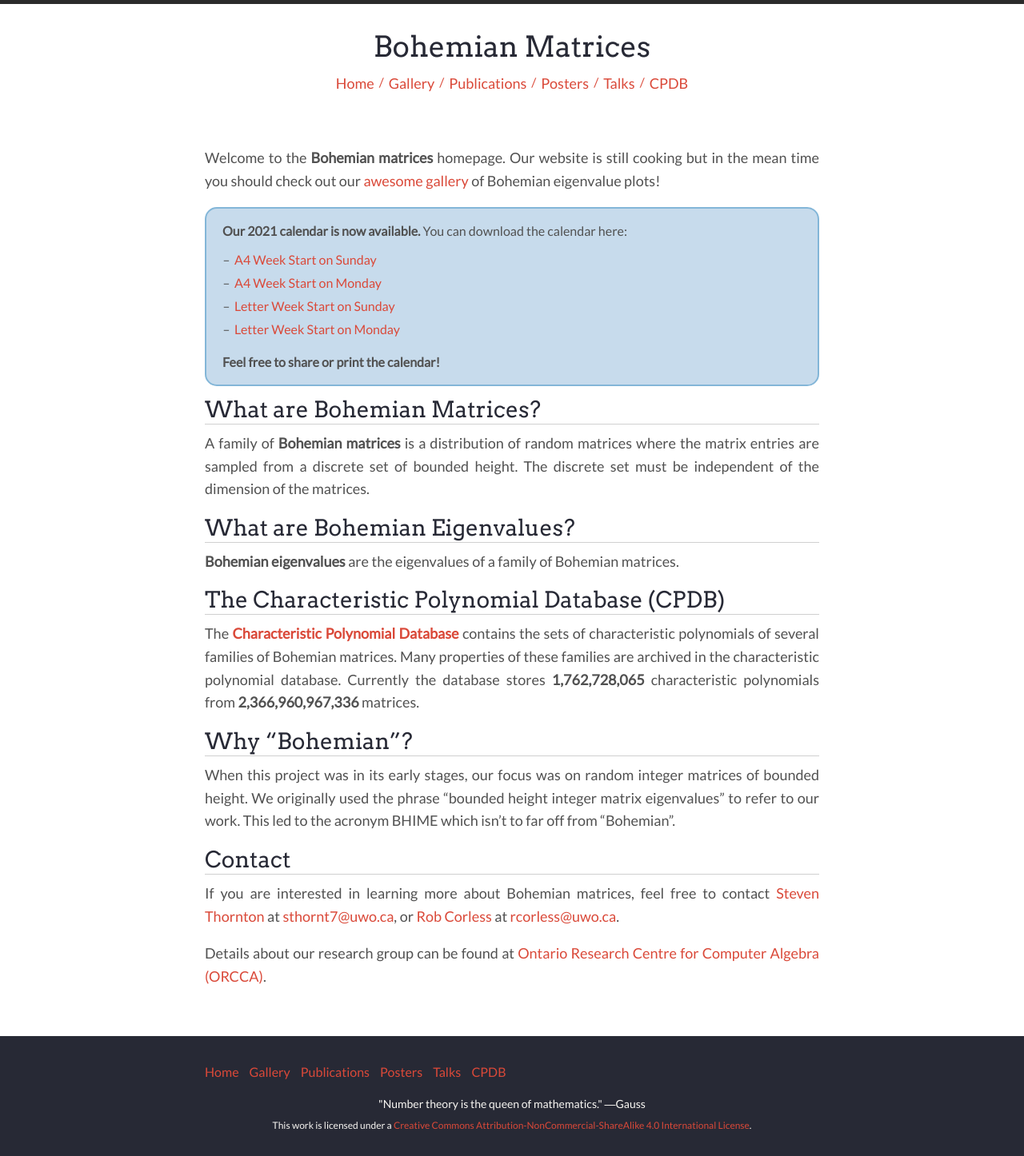
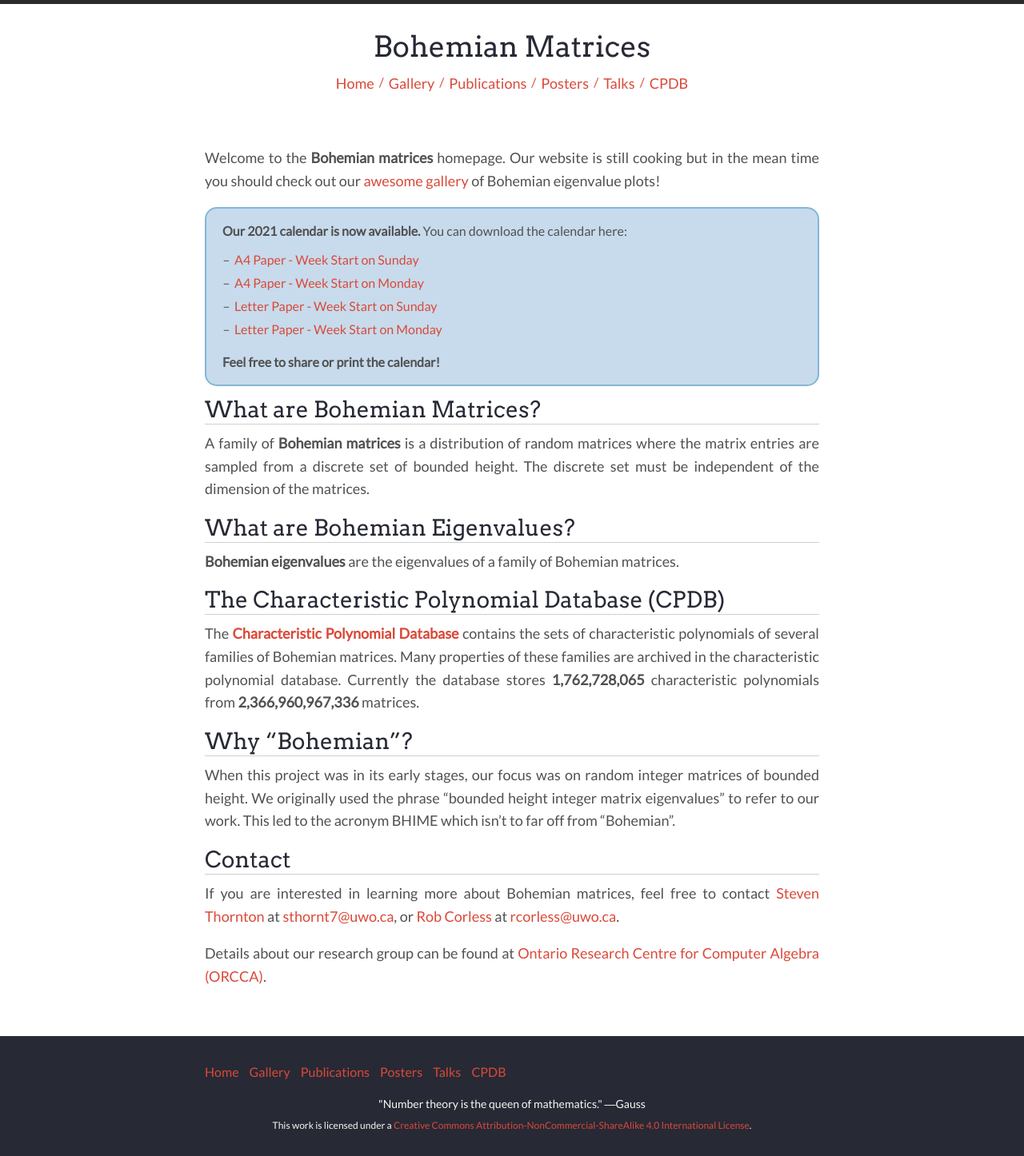
Before and after one commit to BohemianMatrices/BohemianMatrices, a Jekyll site: the page built from index.md, in a window 1280 px wide. Shown: the whole page at 80% size. Built offline with Jekyll 4.4.1, drawn with Linux system fonts in a browser that asks for light colours; nearby versions of some CDN libraries.

Commit message:
Updated calendar text

```diff
--- a/index.md
+++ b/index.md
@@ -11,10 +11,10 @@ Welcome to the __Bohemian matrices__ homepage. Our website is still cooking but
 <br><br>
 
 <ul>
-<li><a href="http://assets.bohemianmatrices.com/calendar/2021_Bohemian_Wall_CalendarA4Sunday.pdf" target="_blank">A4 Week Start on Sunday</a></li>
-<li><a href="http://assets.bohemianmatrices.com/calendar/2021_Bohemian_Wall_CalendarA4Monday.pdf" target="_blank">A4 Week Start on Monday</a></li>
-<li><a href="http://assets.bohemianmatrices.com/calendar/2021_Bohemian_Wall_CalendarLetterSunday.pdf" target="_blank">Letter Week Start on Sunday</a></li>
-<li><a href="http://assets.bohemianmatrices.com/calendar/2021_Bohemian_Wall_CalendarLetterMonday.pdf" target="_blank">Letter Week Start on Monday</a></li>
+<li><a href="http://assets.bohemianmatrices.com/calendar/2021_Bohemian_Wall_CalendarA4Sunday.pdf" target="_blank">A4 Paper - Week Start on Sunday</a></li>
+<li><a href="http://assets.bohemianmatrices.com/calendar/2021_Bohemian_Wall_CalendarA4Monday.pdf" target="_blank">A4 Paper - Week Start on Monday</a></li>
+<li><a href="http://assets.bohemianmatrices.com/calendar/2021_Bohemian_Wall_CalendarLetterSunday.pdf" target="_blank">Letter Paper - Week Start on Sunday</a></li>
+<li><a href="http://assets.bohemianmatrices.com/calendar/2021_Bohemian_Wall_CalendarLetterMonday.pdf" target="_blank">Letter Paper - Week Start on Monday</a></li>
 </ul>
 <b>Feel free to share or print the calendar!</b>
 </div>
```
